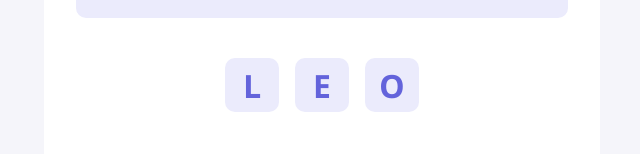
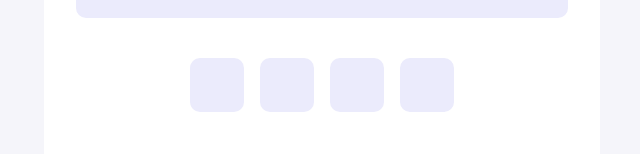
Before and after one commit to leonardoSzarblewski/adivinhe, a React (Vite) app: page / in a window 1280 px wide. Shown: the part 374-528 px from the top of the page, without its empty margins (318-958 px from the left). Built offline with nearby package versions, Linux system fonts and the light colour scheme.

Commit message:
fix: correct import statement for Challenge type and improve challenge check in App component

```diff
--- a/src/App.tsx
+++ b/src/App.tsx
@@ -6,7 +6,8 @@ import { Input } from "./components/Input";
 import { Button } from "./components/Button";
 import { LettersUsed } from "./components/LettersUsed";
 
-import { WORDS, type Challenge } from "./utils/words";
+import { WORDS } from "./utils/words";
+import type { Challenge } from "./utils/words";
 
 import styles from "./app.module.css";
 
@@ -32,6 +33,10 @@ export default function App() {
     startGame();
   }, []);
 
+  if (!challenge) {
+    return;
+  }
+
   return (
     <div className={styles.container}>
       <main>
@@ -40,10 +45,11 @@ export default function App() {
         <Tip tip="Linguagem de programação mais utilizada no mercado" />
 
         <div className={styles.word}>
-          <Letter value="L" />
-          <Letter value="E" />
-          <Letter value="O" />
+          {challenge.word.split("").map(() => (
+            <Letter value="" />
+          ))}
         </div>
+
         <h4>Palpite</h4>
         <div className={styles.guess}>
           <Input autoFocus maxLength={1} placeholder="?" />
```
